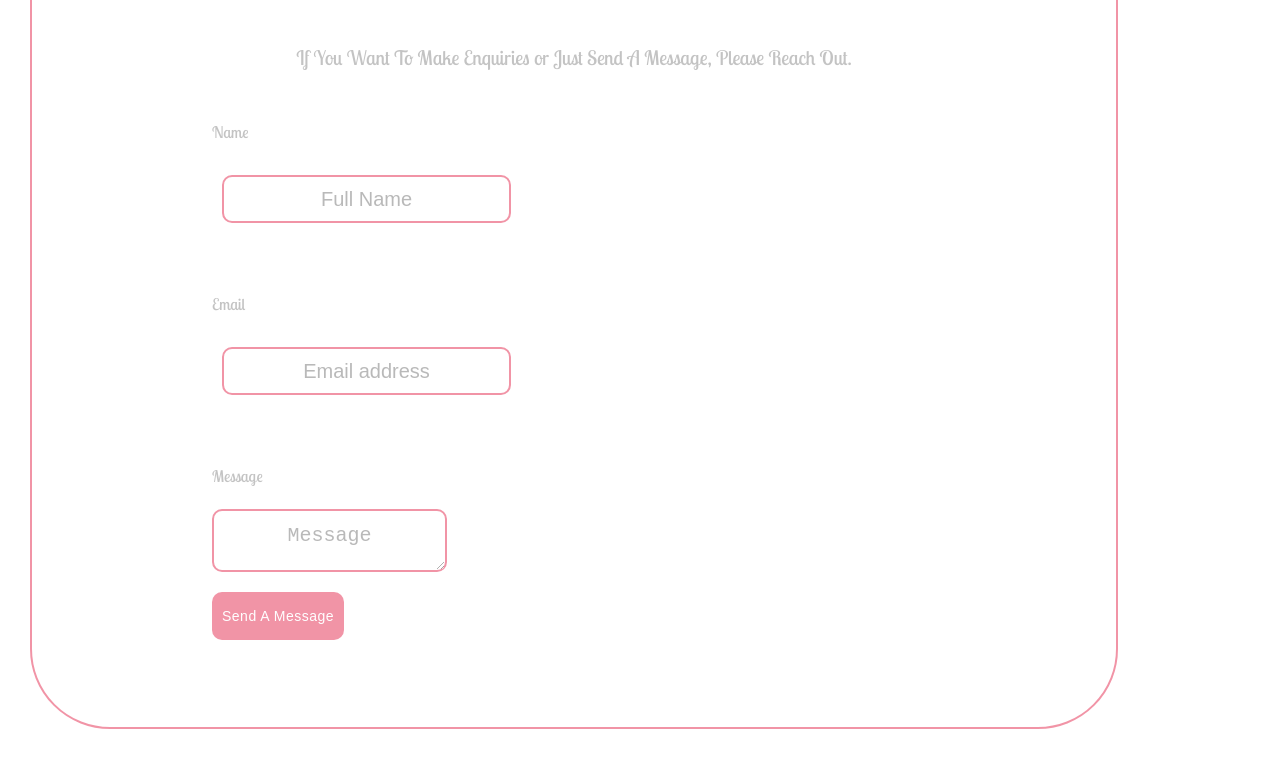
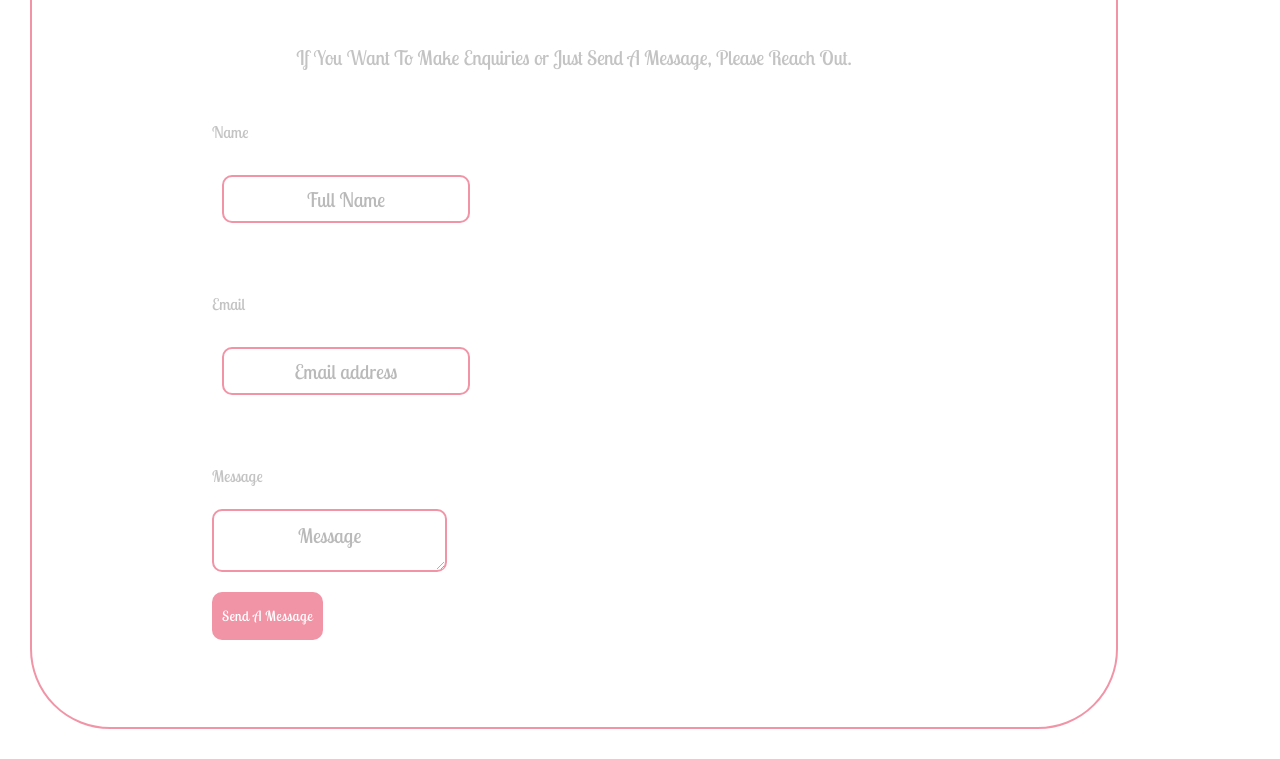
Before and after one commit to MmedaraU/profile-page, a plain HTML site: page index.html in a window 1280 px wide. Shown: the part 1412-2171 px from the top of the page. Drawn offline with Linux system fonts and the light colour scheme.

Commit message:
Update style.css

```diff
--- a/style.css
+++ b/style.css
@@ -314,7 +314,7 @@ input {
   line-height: 20px;
   text-align: center;
   font-size: 20px;
-font-family: 'Lobster Two' "Lato", "Open Sans", "Helvetica Neue", Helvetica, Arial,
+font-family: 'Lobster Two', "Lato", "Open Sans", "Helvetica Neue", Helvetica, Arial,
     sans-serif;
     font-weight: 400;
   padding: 10px;
@@ -339,7 +339,7 @@ textarea {
   line-height: 20px;
   font-size: 20px;
   padding: 15px;
-	font-family: 'Lobster Two' "Lato", "Open Sans", "Helvetica Neue", Helvetica, Arial,
+	font-family: 'Lobster Two',"Lato", "Open Sans", "Helvetica Neue", Helvetica, Arial,
     sans-serif;
     font-weight: 400;
 }
```
